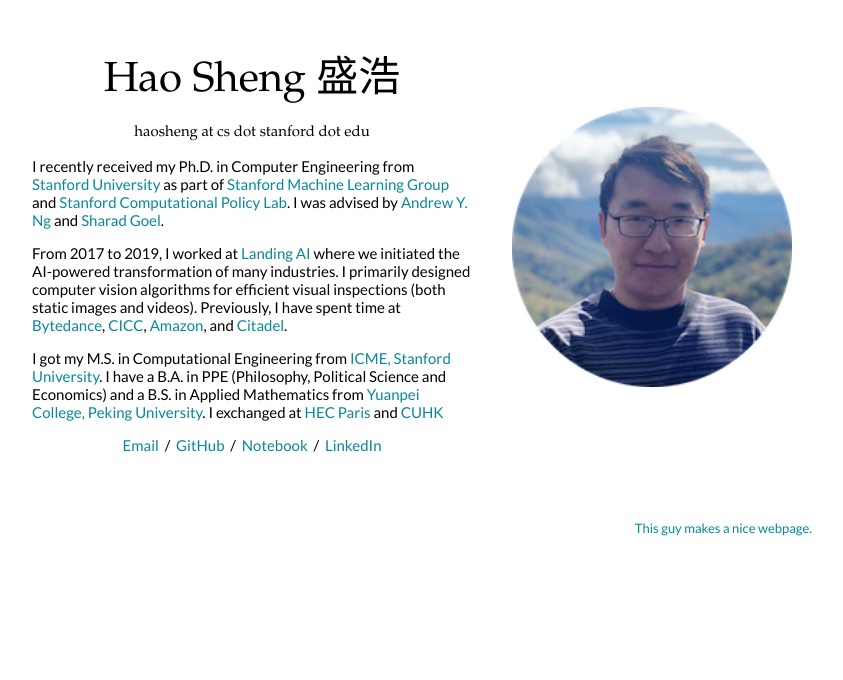
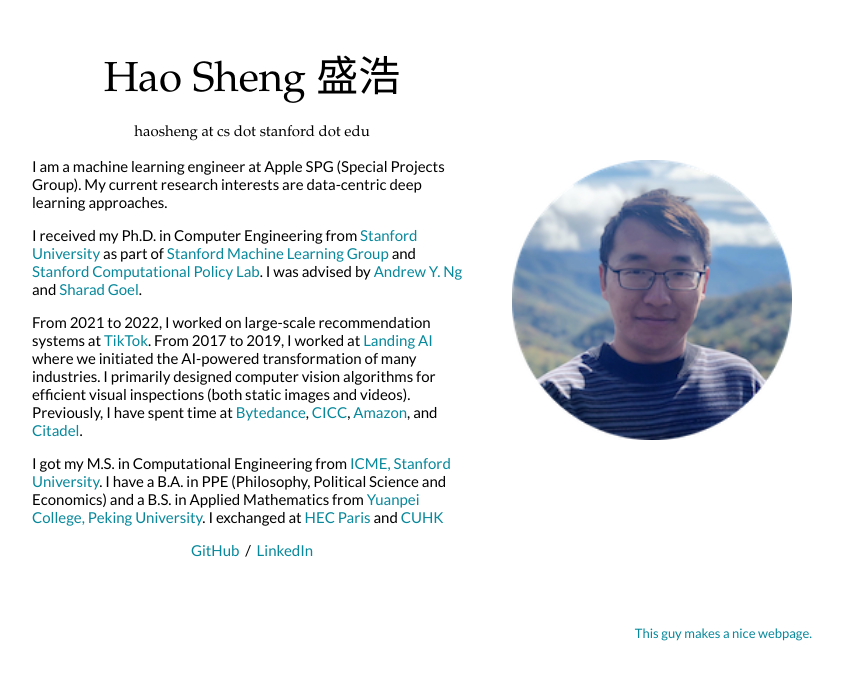
Before and after one commit to haossr/haossr.github.io, a Jekyll site: the page built from _posts/2016-06-07-cs231a.markdown, in a window 1280 px wide. Shown: the top 680 px of the page, without its empty margins (228-1071 px from the left). Built offline with Jekyll 4.4.1, drawn with Linux system fonts in a browser that asks for light colours.

Commit message:
update 2022

```diff
--- a/_includes/bio.html
+++ b/_includes/bio.html
@@ -1,8 +1,13 @@
 <p>
-I recently received my Ph.D. in Computer Engineering from  <a href="https://www.stanford.edu/">Stanford University</a> as part of <a href="https://stanfordmlgroup.github.io/">Stanford Machine Learning Group</a> and <a href="https://policylab.stanford.edu/">Stanford Computational Policy Lab</a>. I was advised by <a href="https://en.wikipedia.org/wiki/Andrew_Ng">Andrew Y. Ng</a> and <a href="https://5harad.com/">Sharad Goel</a>.
+I am a machine learning engineer at Apple SPG (Special Projects Group). My current research interests are data-centric deep learning approaches.
 </p>
 
 <p>
+I received my Ph.D. in Computer Engineering from  <a href="https://www.stanford.edu/">Stanford University</a> as part of <a href="https://stanfordmlgroup.github.io/">Stanford Machine Learning Group</a> and <a href="https://policylab.stanford.edu/">Stanford Computational Policy Lab</a>. I was advised by <a href="https://en.wikipedia.org/wiki/Andrew_Ng">Andrew Y. Ng</a> and <a href="https://5harad.com/">Sharad Goel</a>.
+</p>
+
+<p>
+From 2021 to 2022, I worked on large-scale recommendation systems at <a href="https://www.tiktok.com/en/">TikTok</a>.
 From 2017 to 2019, I worked at <a href="https://www.landing.ai">Landing AI</a> where we initiated the AI-powered transformation of many industries.
 I primarily designed computer vision algorithms for efficient visual inspections (both static images and videos).
 Previously, I have spent time at <a href="https://www.bytedance.com/en/">Bytedance</a>, <a href="http://www.cicc.com/index_en.xhtml">CICC</a>, <a href="https://www.aboutamazon.com/">Amazon</a>, and <a href="https://www.citadel.com/">Citadel</a>.
--- a/_includes/links.html
+++ b/_includes/links.html
@@ -1,8 +1,8 @@
-<a target="_blank" href="{{ site.user.email.send }}"> Email</a> &nbsp;/&nbsp;
+<!-- <a target="_blank" href="{{ site.user.email.send }}"> Email</a> &nbsp;/&nbsp; -->
 
 <a href="{{ site.user.github | prepend: 'https://github.com/' }}">GitHub</a> &nbsp;/&nbsp;
 
-<a href="{{ site.user.notebook }}">Notebook</a> &nbsp;/&nbsp;
+<!-- <a href="{{ site.user.notebook }}">Notebook</a> &nbsp;/&nbsp; -->
 
 <!--<a href="https://scholar.google.com/citations?user=GCYG4GoAAAAJ">Google Scholar</a> &nbsp;/&nbsp; -->
 <a href="{{ site.user.linkedin | prepend: 'https://www.linkedin.com/in/' }}"> LinkedIn </a>
```
